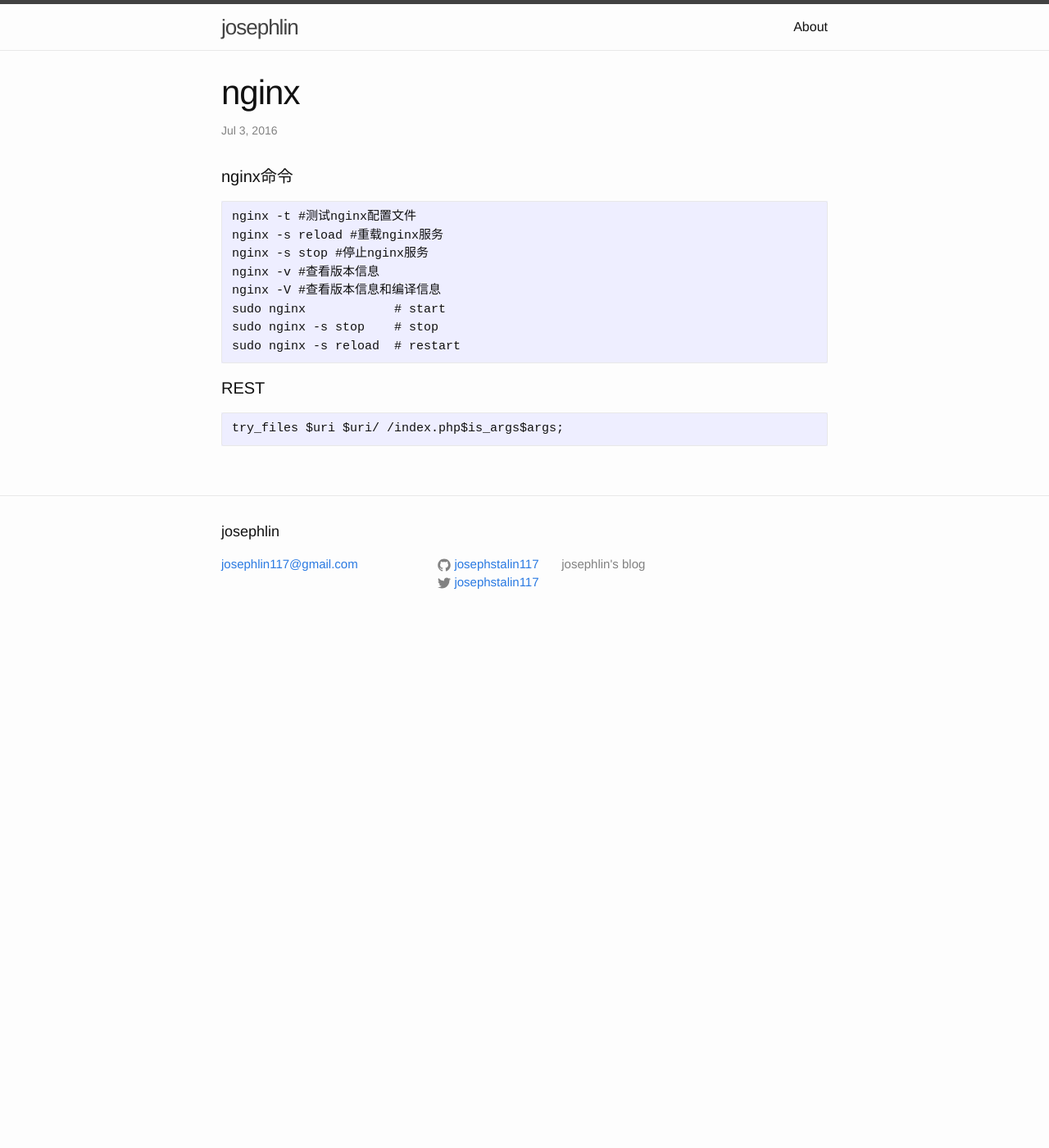
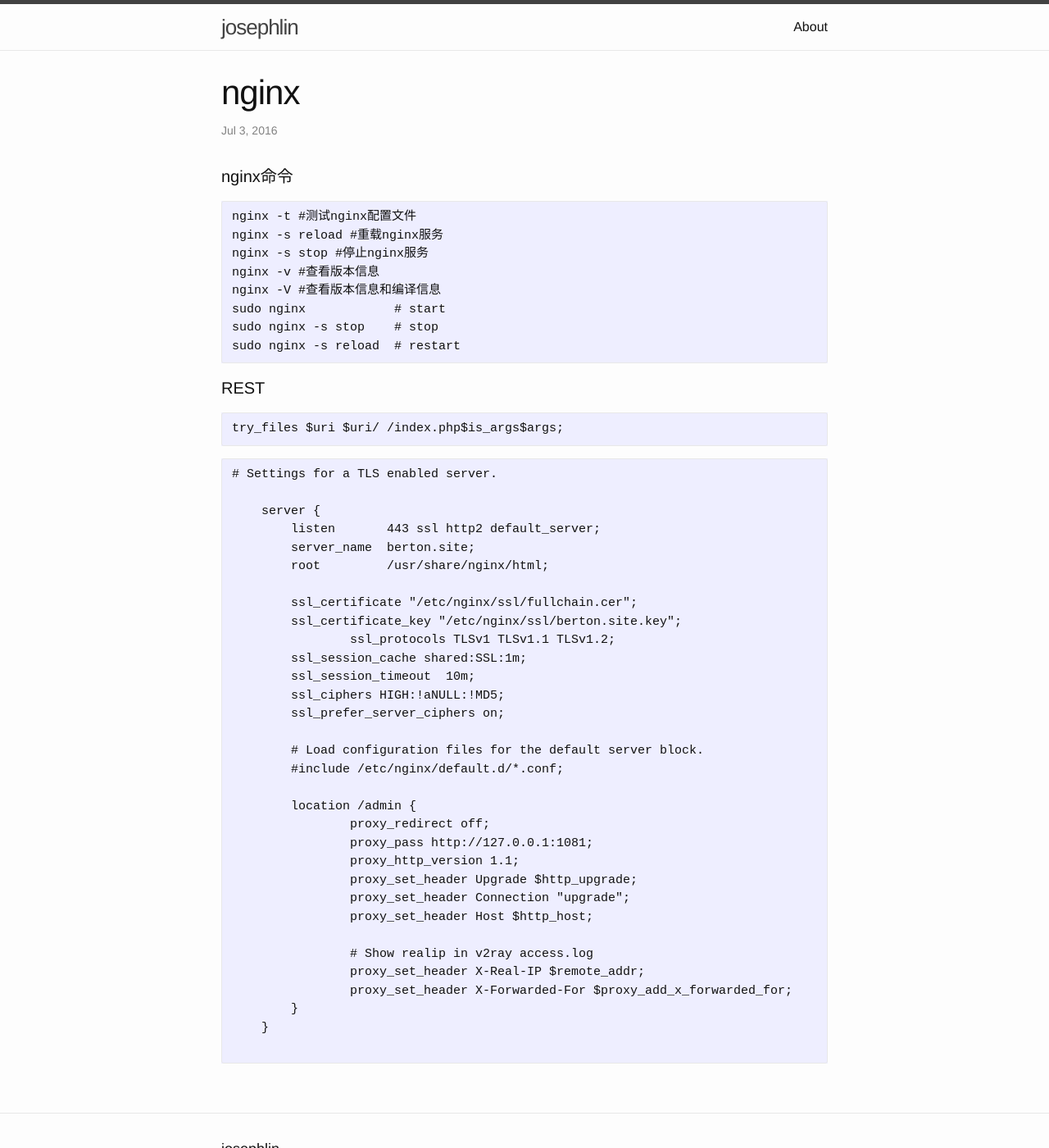
Before and after one commit to josephstalin117/josephstalin117.github.io, a Jekyll site: the page built from _posts/2016-07-03-nginx.markdown, in a window 1280 px wide and 1400 px high. Shown: the whole window at 82% size. Built offline with Jekyll 4.4.1, drawn with Linux system fonts in a browser that asks for light colours.

Commit message:
add proxy

````diff
--- a/_posts/2016-07-03-nginx.markdown
+++ b/_posts/2016-07-03-nginx.markdown
@@ -23,3 +23,38 @@ sudo nginx -s reload  # restart
 ```
 try_files $uri $uri/ /index.php$is_args$args;
 ```
+
+```
+# Settings for a TLS enabled server.
+
+    server {
+        listen       443 ssl http2 default_server;
+        server_name  berton.site;
+        root         /usr/share/nginx/html;
+
+        ssl_certificate "/etc/nginx/ssl/fullchain.cer";
+        ssl_certificate_key "/etc/nginx/ssl/berton.site.key";
+		ssl_protocols TLSv1 TLSv1.1 TLSv1.2;
+        ssl_session_cache shared:SSL:1m;
+        ssl_session_timeout  10m;
+        ssl_ciphers HIGH:!aNULL:!MD5;
+        ssl_prefer_server_ciphers on;
+
+        # Load configuration files for the default server block.
+        #include /etc/nginx/default.d/*.conf;
+
+        location /admin {
+  	     	proxy_redirect off;
+  	     	proxy_pass http://127.0.0.1:1081;
+	     	proxy_http_version 1.1;
+	     	proxy_set_header Upgrade $http_upgrade;
+	     	proxy_set_header Connection "upgrade";
+  	     	proxy_set_header Host $http_host;
+
+        	# Show realip in v2ray access.log
+        	proxy_set_header X-Real-IP $remote_addr;
+        	proxy_set_header X-Forwarded-For $proxy_add_x_forwarded_for;
+        }
+    }
+
+```
````
Also changed, not shown: _posts/2018-6-23-latex.markdown (+9 -0 lines).
